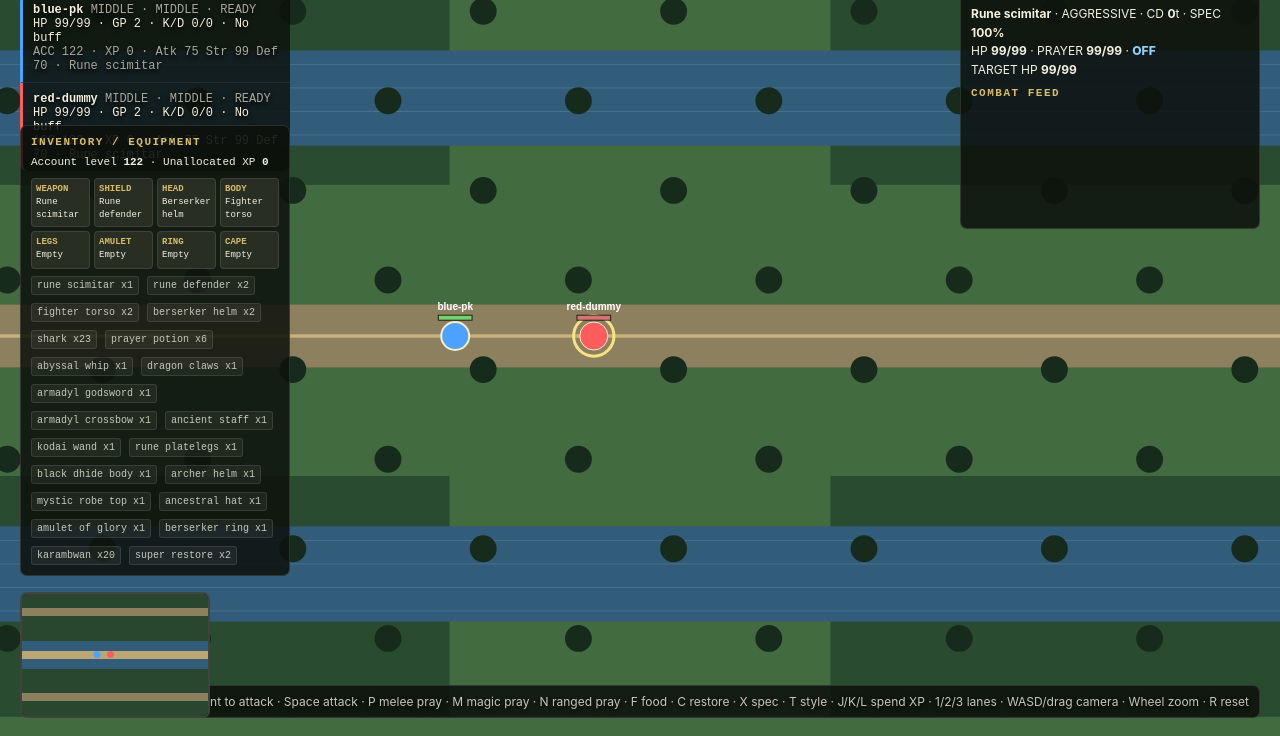
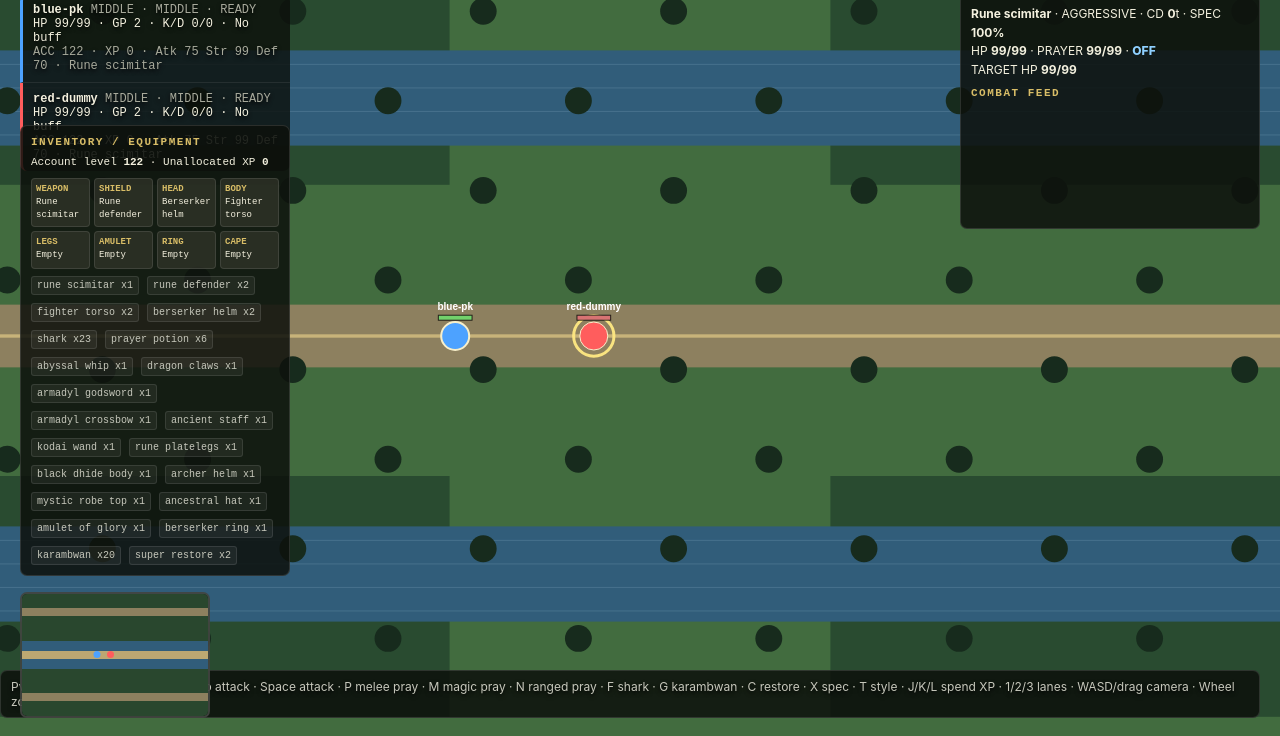
Before and after one commit to jooelmoel199-arch/sdfkuhskhju, a website built with Vite: page web/index.html in a window 1280 px wide. Shown: the part 64-800 px from the top of the page. Built offline with nearby package versions, Linux system fonts and the light colour scheme.

Commit message:
Document combo-food controls

```diff
--- a/web/index.html
+++ b/web/index.html
@@ -7,7 +7,7 @@
   <div class="brand">RS <span>MOBA</span><small>combat prototype</small></div>
   <div class="status"><span id="tick">TICK 0</span><span id="time">00:00</span><span>600ms</span></div>
   <div id="players" class="players"></div>
-  <div class="help">PvP TEST LANE · Click opponent to attack · Space attack · P melee pray · M magic pray · N ranged pray · F food · C restore · X spec · T style · J/K/L spend XP · 1/2/3 lanes · WASD/drag camera · Wheel zoom · R reset</div>
+  <div class="help">PvP TEST LANE · Click opponent to attack · Space attack · P melee pray · M magic pray · N ranged pray · F shark · G karambwan · C restore · X spec · T style · J/K/L spend XP · 1/2/3 lanes · WASD/drag camera · Wheel zoom · R reset</div>
 </div>
 <div class="combat-panel">
    <div id="combatStatus" class="combat-status"></div>
```
